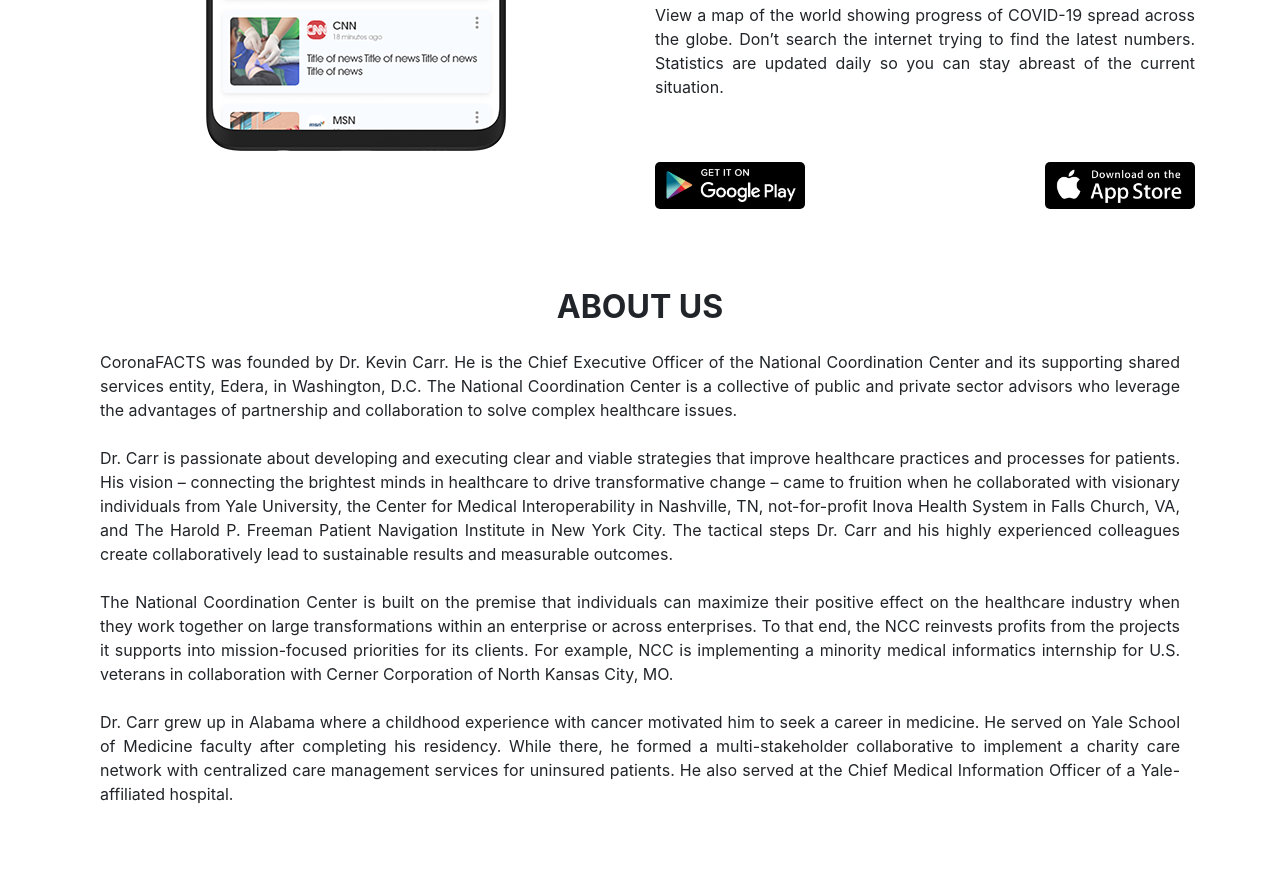
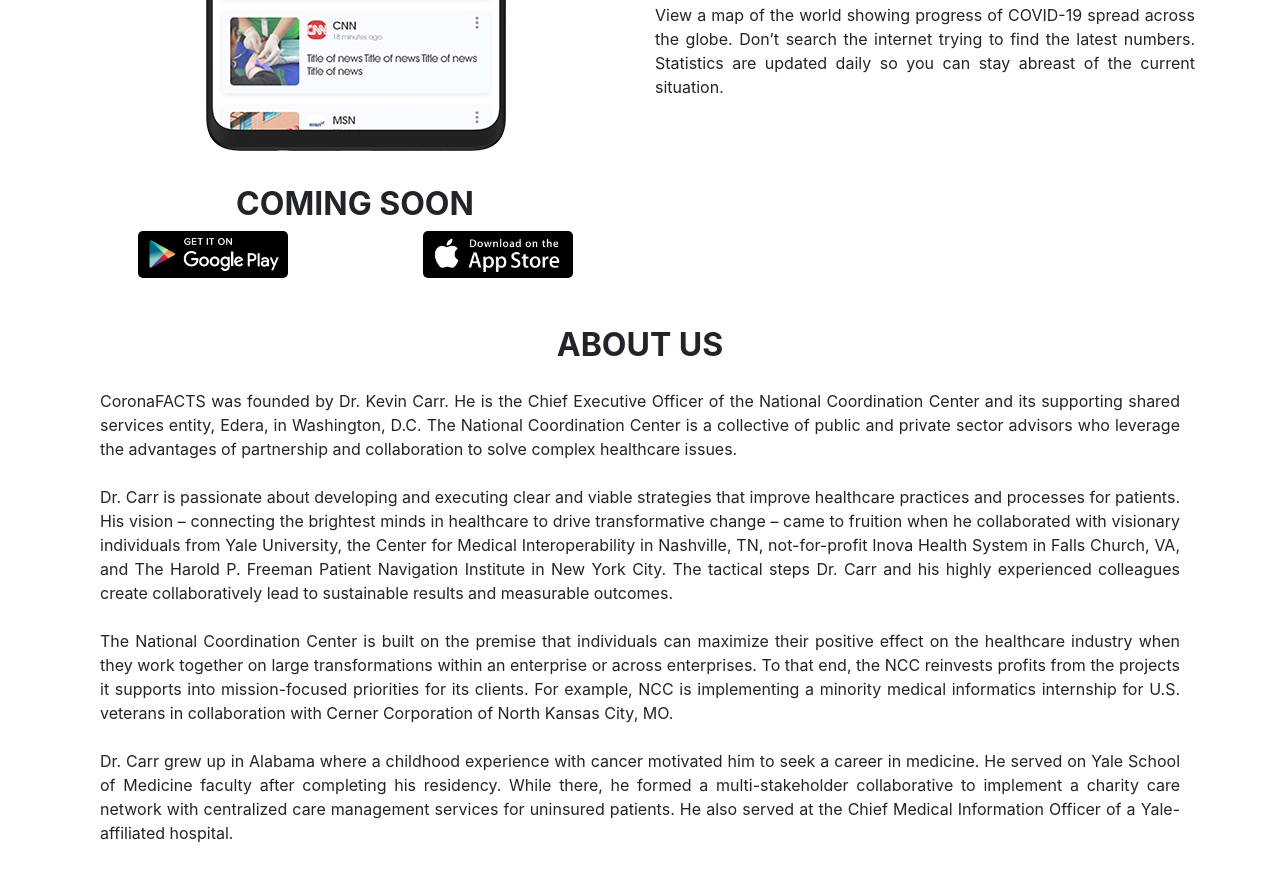
Before and after one commit to anupammo/corona-facts, a plain HTML site: page index.html in a window 1280 px wide. Shown: the part 1079-1960 px from the top of the page. Before the commit the page ends 1933 px from the top, so only its background shows below. Drawn offline with nearby package versions, Linux system fonts and the light colour scheme.

Commit message:
210320202155

```diff
--- a/index.html
+++ b/index.html
@@ -83,9 +83,30 @@
                         search the internet trying to find the latest numbers. Statistics are updated
                         daily so you can stay abreast of the current situation.
                     </p>
-                    <div class="d-block">
+                    <!-- <div class="d-block">
                         <img src="playbutton.png" alt="" class="img-btn float-left">
                         <img src="iosbutton.png" alt="" class="img-btn float-right">
+                    </div>                -->
+                </div>
+            </div>
+        </div>
+    </section>
+    <section>
+        <div class="container">
+            <div class="row">
+                <div class="col-md-6 col-xs-12">
+                    <div class="row">
+                        <div class="col-12">
+                            <h2 class="text-uppercase text-center">
+                                <strong>Coming Soon</strong>
+                            </h2>
+                        </div>
+                        <div class="col-6">
+                            <img src="playbutton.png" alt="" class="img-btn mx-auto d-block">
+                        </div>
+                        <div class="col-6">
+                            <img src="iosbutton.png" alt="" class="img-btn mx-auto d-block">
+                        </div>
                     </div>
                 </div>
             </div>
--- a/style.css
+++ b/style.css
@@ -18,5 +18,5 @@
     width: 150px;
     background-color: #000;
     border-radius: 5px;
-    margin: 15px auto;
+    /* margin: 15px auto; */
 }
```
